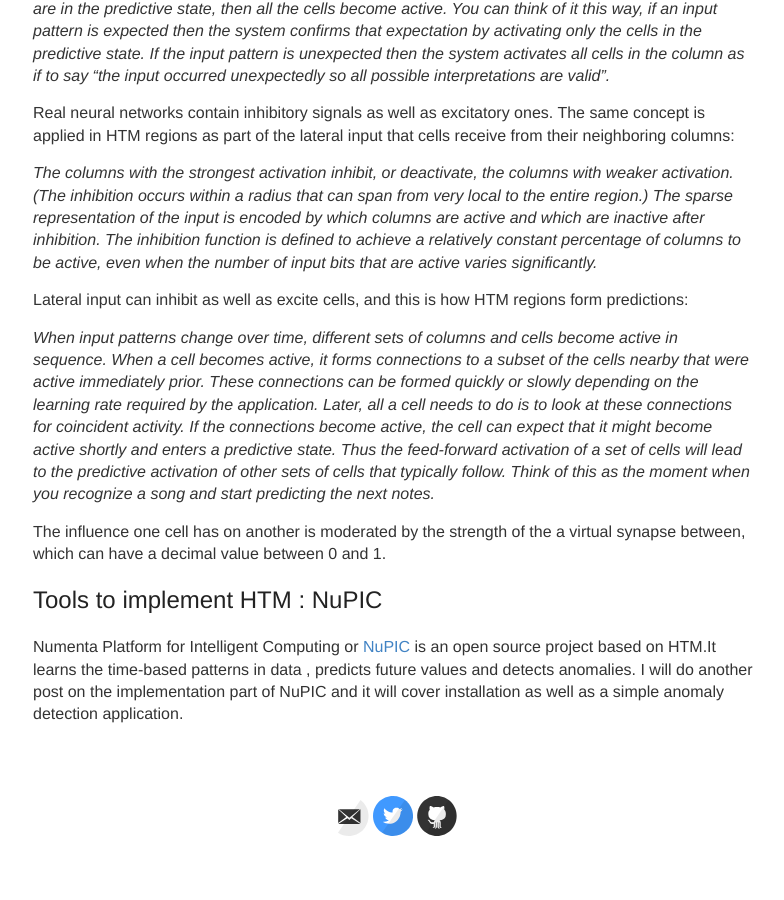
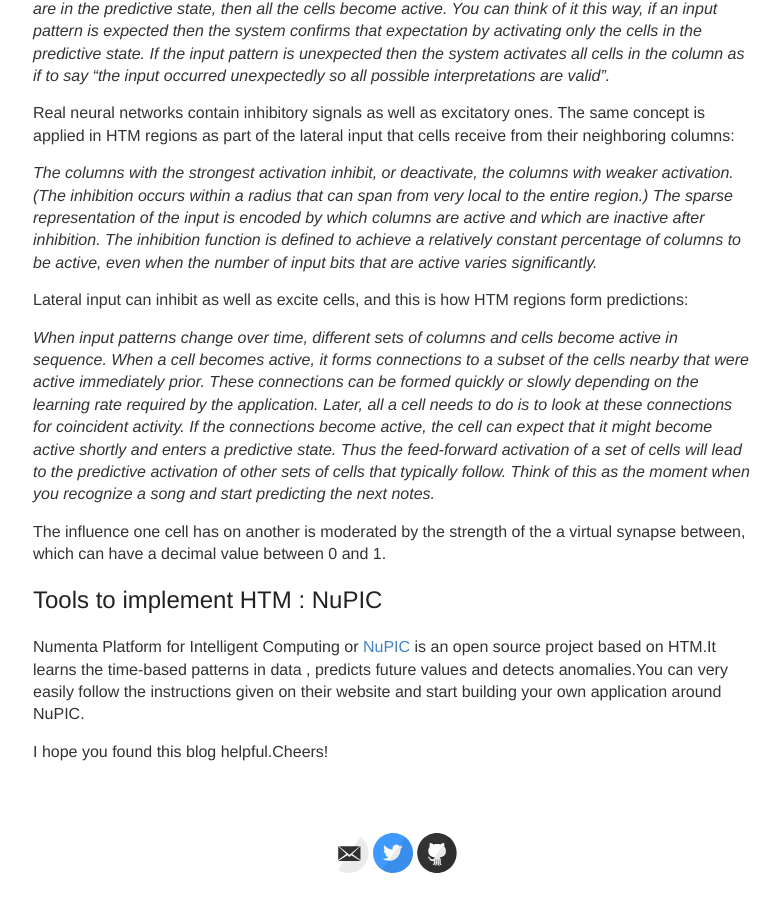
Before and after one commit to ioarun/ioarun.github.io, a Jekyll site: the page built from _posts/2017-01-15-htm.md, in a window 1280 px wide and 900 px high, scrolled down 4409 px. Shown: the whole window, without its empty margins (247-1031 px from the left). Built offline with Jekyll 4.4.1, drawn with Linux system fonts in a browser that asks for light colours; nearby versions of some CDN libraries; some web fonts are replaced; before the commit the page ends 5271 px from its top, so only the background shows below that.

Commit message:
Update 2017-01-15-htm.md

```diff
--- a/_posts/2017-01-15-htm.md
+++ b/_posts/2017-01-15-htm.md
@@ -84,4 +84,6 @@
 
 ## Tools to implement HTM : NuPIC
 
-Numenta Platform for Intelligent Computing or [NuPIC](http://numenta.org/) is an open source project based on HTM.It learns the time-based patterns in data , predicts future values and detects anomalies. I will do another post on the implementation part of NuPIC and it will cover installation as well as a simple anomaly detection application.
+Numenta Platform for Intelligent Computing or [NuPIC](http://numenta.org/) is an open source project based on HTM.It learns the time-based patterns in data , predicts future values and detects anomalies.You can very easily follow the instructions given on their website and start building your own application around NuPIC.
+
+I hope you found this blog helpful.Cheers!
```
